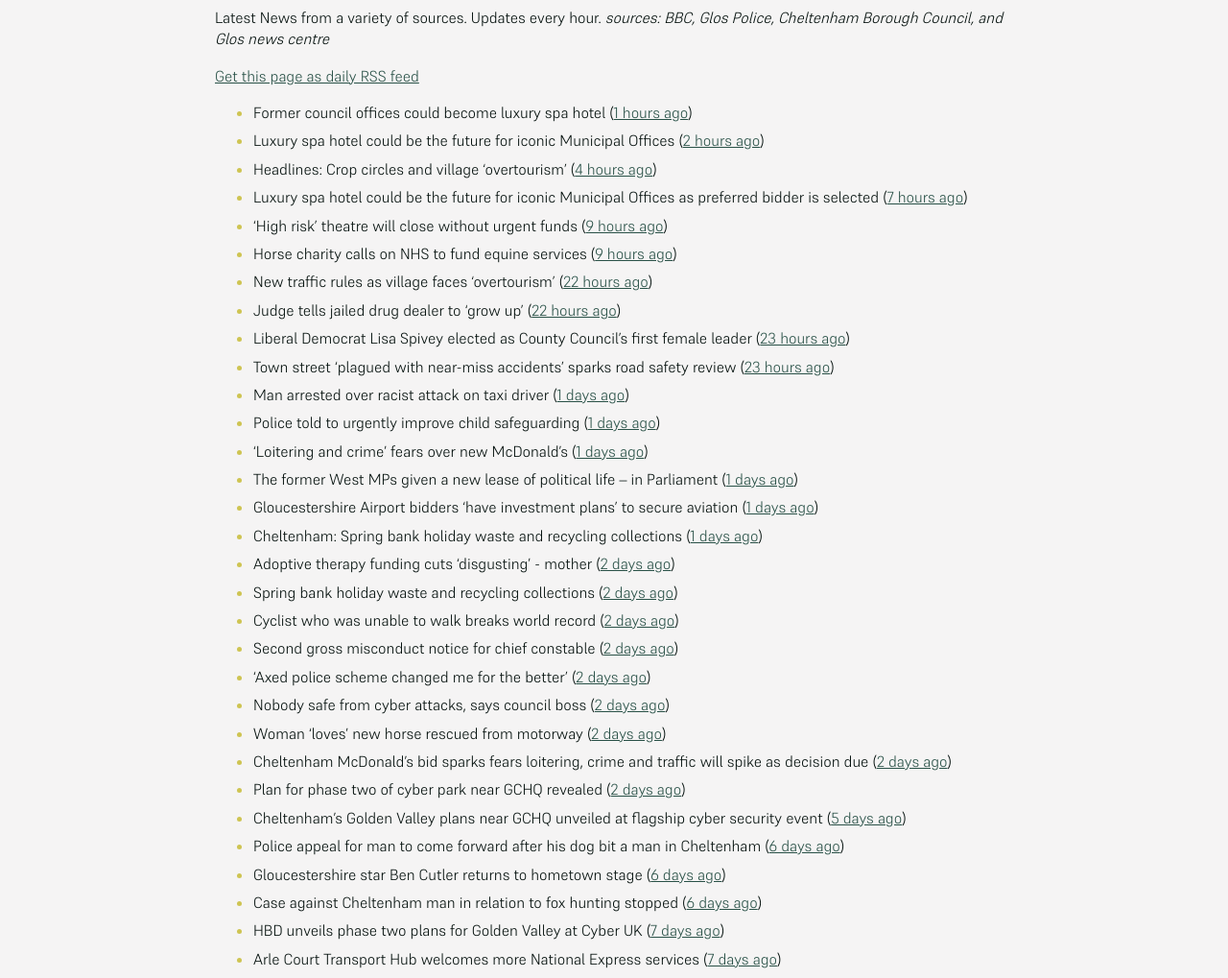
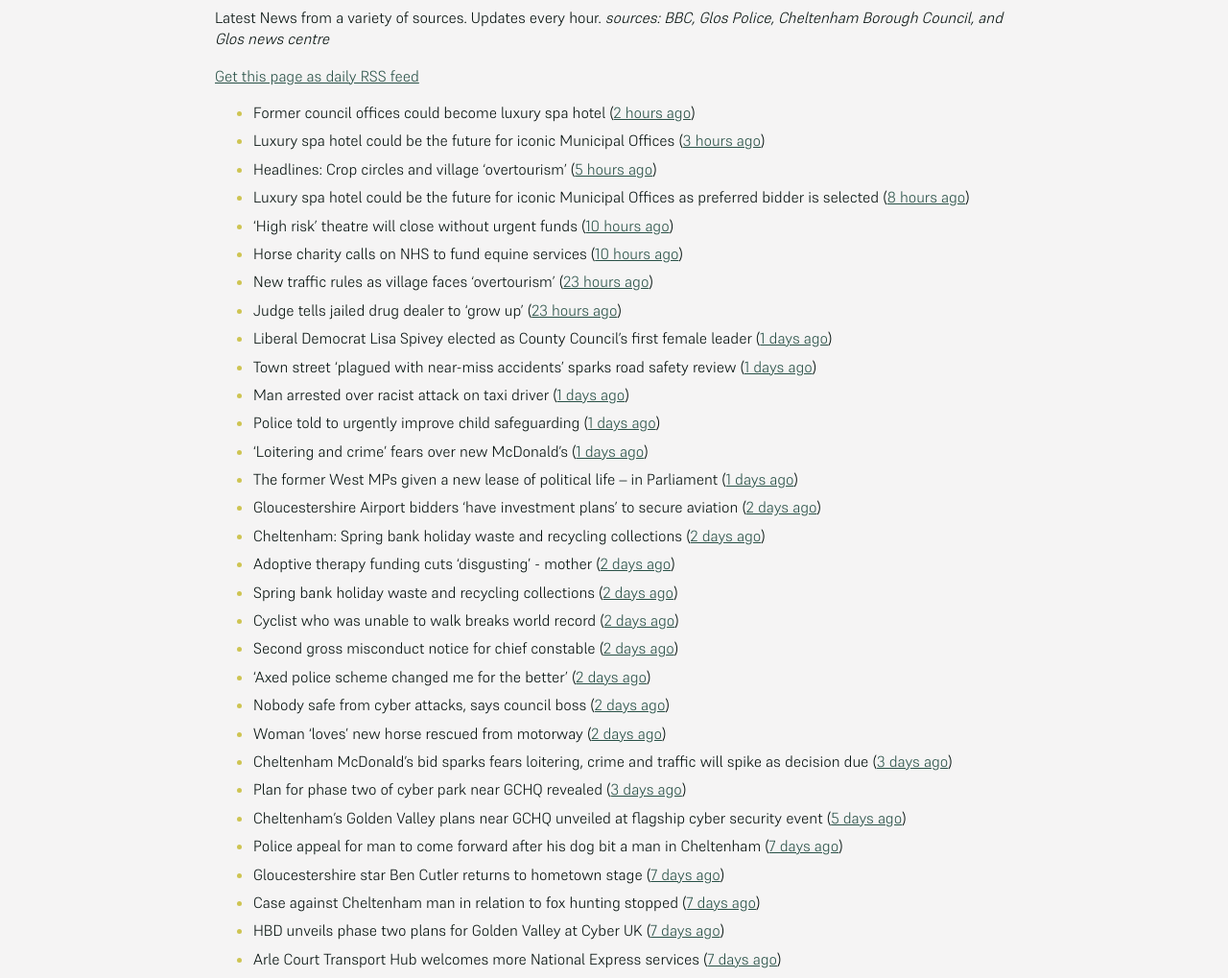
Before and after one commit to mat-0/cheltenham-open-data, a Jekyll site: the page built from _pages/news.md, in a window 1280 px wide and 1400 px high. Shown: the part 266-1285 px from the top of the window at 96% size. Built offline with Jekyll 4.4.1, drawn with Linux system fonts in a browser that asks for light colours; some of the changed text lies outside the part shown.

Commit message:
Updated 2025-05-22 15:58:10

```diff
--- a/_pages/news.md
+++ b/_pages/news.md
@@ -12,22 +12,22 @@ _sources: BBC, Glos Police, Cheltenham Borough Council, and Glos news centre_
 [Get this page as daily RSS feed](/daily.rss)
 
 <!-- news_marker starts -->
-- Former council offices could become luxury spa hotel ([1 hours ago](https://www.bbc.com/news/articles/c4g6e60kdy1o))
-- Luxury spa hotel could be the future for iconic Municipal Offices ([2 hours ago](https://gloucesternewscentre.co.uk/luxury-spa-hotel-could-be-the-future-for-iconic-municipal-offices/))
-- Headlines: Crop circles and village 'overtourism' ([4 hours ago](https://www.bbc.com/news/articles/ckgrj59nqg5o))
-- Luxury spa hotel could be the future for iconic Municipal Offices as preferred bidder is selected ([7 hours ago](https://www.cheltenham.gov.uk/news/article/3014/luxury_spa_hotel_could_be_the_future_for_iconic_municipal_offices_as_preferred_bidder_is_selected))
-- 'High risk' theatre will close without urgent funds ([9 hours ago](https://www.bbc.com/news/articles/cvgqqypywe1o))
-- Horse charity calls on NHS to fund equine services ([9 hours ago](https://www.bbc.com/news/articles/cy8d927xllzo))
-- New traffic rules as village faces 'overtourism' ([22 hours ago](https://www.bbc.com/news/articles/cvg99j1y39ro))
-- Judge tells jailed drug dealer to 'grow up' ([22 hours ago](https://www.bbc.com/news/articles/cp3qqky8gnwo))
-- Liberal Democrat Lisa Spivey elected as County Council’s first female leader ([23 hours ago](https://gloucesternewscentre.co.uk/liberal-democrat-lisa-spivey-elected-as-county-councils-first-female-leader/))
-- Town street ‘plagued with near-miss accidents’ sparks road safety review ([23 hours ago](https://gloucesternewscentre.co.uk/town-street-plagued-with-near-miss-accidents-sparks-road-safety-review/))
+- Former council offices could become luxury spa hotel ([2 hours ago](https://www.bbc.com/news/articles/c4g6e60kdy1o))
+- Luxury spa hotel could be the future for iconic Municipal Offices ([3 hours ago](https://gloucesternewscentre.co.uk/luxury-spa-hotel-could-be-the-future-for-iconic-municipal-offices/))
+- Headlines: Crop circles and village 'overtourism' ([5 hours ago](https://www.bbc.com/news/articles/ckgrj59nqg5o))
+- Luxury spa hotel could be the future for iconic Municipal Offices as preferred bidder is selected ([8 hours ago](https://www.cheltenham.gov.uk/news/article/3014/luxury_spa_hotel_could_be_the_future_for_iconic_municipal_offices_as_preferred_bidder_is_selected))
+- 'High risk' theatre will close without urgent funds ([10 hours ago](https://www.bbc.com/news/articles/cvgqqypywe1o))
+- Horse charity calls on NHS to fund equine services ([10 hours ago](https://www.bbc.com/news/articles/cy8d927xllzo))
+- New traffic rules as village faces 'overtourism' ([23 hours ago](https://www.bbc.com/news/articles/cvg99j1y39ro))
+- Judge tells jailed drug dealer to 'grow up' ([23 hours ago](https://www.bbc.com/news/articles/cp3qqky8gnwo))
+- Liberal Democrat Lisa Spivey elected as County Council’s first female leader ([1 days ago](https://gloucesternewscentre.co.uk/liberal-democrat-lisa-spivey-elected-as-county-councils-first-female-leader/))
+- Town street ‘plagued with near-miss accidents’ sparks road safety review ([1 days ago](https://gloucesternewscentre.co.uk/town-street-plagued-with-near-miss-accidents-sparks-road-safety-review/))
 - Man arrested over racist attack on taxi driver ([1 days ago](https://www.bbc.com/news/articles/c87jjwnqxz2o))
 - Police told to urgently improve child safeguarding ([1 days ago](https://www.bbc.com/news/articles/clyggrx8njeo))
 - ‘Loitering and crime’ fears over new McDonald’s ([1 days ago](https://www.bbc.com/news/articles/ckg4xerxx67o))
 - The former West MPs given a new lease of political life – in Parliament ([1 days ago](https://www.bbc.com/news/articles/cp8y26vvkyxo))
-- Gloucestershire Airport bidders ‘have investment plans’ to secure aviation ([1 days ago](https://gloucesternewscentre.co.uk/gloucestershire-airport-bidders-have-investment-plans-to-secure-aviation/))
-- Cheltenham: Spring bank holiday waste and recycling collections ([1 days ago](https://gloucesternewscentre.co.uk/cheltenham-spring-bank-holiday-waste-and-recycling-collections/))
+- Gloucestershire Airport bidders ‘have investment plans’ to secure aviation ([2 days ago](https://gloucesternewscentre.co.uk/gloucestershire-airport-bidders-have-investment-plans-to-secure-aviation/))
+- Cheltenham: Spring bank holiday waste and recycling collections ([2 days ago](https://gloucesternewscentre.co.uk/cheltenham-spring-bank-holiday-waste-and-recycling-collections/))
 - Adoptive therapy funding cuts 'disgusting' - mother ([2 days ago](https://www.bbc.com/news/articles/c4g2rpypmp9o))
 - Spring bank holiday waste and recycling collections ([2 days ago](https://www.cheltenham.gov.uk/news/article/3013/spring_bank_holiday_waste_and_recycling_collections))
 - Cyclist who was unable to walk breaks world record ([2 days ago](https://www.bbc.com/news/articles/ce822e66159o))
@@ -35,12 +35,12 @@ _sources: BBC, Glos Police, Cheltenham Borough Council, and Glos news centre_
 - 'Axed police scheme changed me for the better' ([2 days ago](https://www.bbc.com/news/articles/cj425087v5po))
 - Nobody safe from cyber attacks, says council boss ([2 days ago](https://www.bbc.com/news/articles/cyvm4ljl2l8o))
 - Woman 'loves' new horse rescued from motorway ([2 days ago](https://www.bbc.com/news/articles/c4g2r40ye9eo))
-- Cheltenham McDonald’s bid sparks fears loitering, crime and traffic will spike as decision due ([2 days ago](https://gloucesternewscentre.co.uk/cheltenham-mcdonalds-bid-sparks-fears-loitering-crime-and-traffic-will-spike-as-decision-due/))
-- Plan for phase two of cyber park near GCHQ revealed ([2 days ago](https://www.bbc.com/news/articles/clygqx2jp95o))
+- Cheltenham McDonald’s bid sparks fears loitering, crime and traffic will spike as decision due ([3 days ago](https://gloucesternewscentre.co.uk/cheltenham-mcdonalds-bid-sparks-fears-loitering-crime-and-traffic-will-spike-as-decision-due/))
+- Plan for phase two of cyber park near GCHQ revealed ([3 days ago](https://www.bbc.com/news/articles/clygqx2jp95o))
 - Cheltenham’s Golden Valley plans near GCHQ unveiled at flagship cyber security event ([5 days ago](https://gloucesternewscentre.co.uk/cheltenhams-golden-valley-plans-near-gchq-unveiled-at-flagship-cyber-security-event/))
-- Police appeal for man to come forward after his dog bit a man in Cheltenham ([6 days ago](https://gloucesternewscentre.co.uk/police-appeal-for-man-to-come-forward-after-his-dog-bit-a-man-in-cheltenham/))
-- Gloucestershire star Ben Cutler returns to hometown stage ([6 days ago](https://gloucesternewscentre.co.uk/gloucestershire-star-ben-cutler-returns-to-hometown-stage/))
-- Case against Cheltenham man in relation to fox hunting stopped ([6 days ago](https://gloucesternewscentre.co.uk/case-against-cheltenham-man-in-relation-to-fox-hunting-stopped/))
+- Police appeal for man to come forward after his dog bit a man in Cheltenham ([7 days ago](https://gloucesternewscentre.co.uk/police-appeal-for-man-to-come-forward-after-his-dog-bit-a-man-in-cheltenham/))
+- Gloucestershire star Ben Cutler returns to hometown stage ([7 days ago](https://gloucesternewscentre.co.uk/gloucestershire-star-ben-cutler-returns-to-hometown-stage/))
+- Case against Cheltenham man in relation to fox hunting stopped ([7 days ago](https://gloucesternewscentre.co.uk/case-against-cheltenham-man-in-relation-to-fox-hunting-stopped/))
 - HBD unveils phase two plans for Golden Valley at Cyber UK ([7 days ago](https://www.cheltenham.gov.uk/news/article/3012/hbd_unveils_phase_two_plans_for_golden_valley_at_cyber_uk))
 - Arle Court Transport Hub welcomes more National Express services ([7 days ago](https://gloucesternewscentre.co.uk/arle-court-transport-hub-welcomes-more-national-express-services/))
 - Golden Valley social value promise will deliver real value to communities ([7 days ago](https://www.cheltenham.gov.uk/news/article/3011/golden_valley_social_value_promise_will_deliver_real_value_to_communities))
@@ -50,15 +50,15 @@ _sources: BBC, Glos Police, Cheltenham Borough Council, and Glos news centre_
 - Does your parish council reflect your local area? ([9 days ago](https://www.cheltenham.gov.uk/news/article/3009/does_your_parish_council_reflect_your_local_area))
 - Cheltenham Mayor’s inauguration and medal of honour ([9 days ago](https://www.cheltenham.gov.uk/news/article/3008/cheltenham_mayors_inauguration_and_medal_of_honour))
 - Tributes paid to ‘very decent and honest’ former Dowty worker and Cheltenham councillor ([9 days ago](https://gloucesternewscentre.co.uk/tributes-paid-to-very-decent-and-honest-former-dowty-worker-and-cheltenham-councillor/))
-- Shire Hall on course for by minority Lib Dem ([9 days ago](https://gloucesternewscentre.co.uk/shire-hall-on-course-for-by-minority-lib-dem/))
+- Shire Hall on course for by minority Lib Dem ([10 days ago](https://gloucesternewscentre.co.uk/shire-hall-on-course-for-by-minority-lib-dem/))
 - Gloucester hospital staff suffer thousands of attacks from patients ([10 days ago](https://gloucesternewscentre.co.uk/gloucester-hospital-staff-suffer-thousands-of-attacks-from-patients/))
 - Mother’s death and spike in stillbirths prompts investigations ([13 days ago](https://gloucesternewscentre.co.uk/mothers-death-and-spike-in-stillbirths-prompts-investigations/))
 - Hospital chiefs accused of ‘misleading the public’ amid pay dispute ([13 days ago](https://gloucesternewscentre.co.uk/hospital-chiefs-accused-of-misleading-the-public-amid-pay-dispute/))
-- Controlled explosion takes place in Chedworth ([13 days ago](https://gloucesternewscentre.co.uk/controlled-explosion-takes-place-in-chedworth/))
+- Controlled explosion takes place in Chedworth ([14 days ago](https://gloucesternewscentre.co.uk/controlled-explosion-takes-place-in-chedworth/))
 - Cheltenham Feel Good card launched to boost health and fitness ([14 days ago](https://www.cheltenham.gov.uk/news/article/3007/cheltenham_feel_good_card_launched_to_boost_health_and_fitness))
-- Council wants your views on domestic abuse ([14 days ago](https://gloucesternewscentre.co.uk/council-wants-your-views-on-domestic-abuse/))
+- Council wants your views on domestic abuse ([15 days ago](https://gloucesternewscentre.co.uk/council-wants-your-views-on-domestic-abuse/))
 - Community projects awarded funding to improve health and wellbeing ([15 days ago](https://www.cheltenham.gov.uk/news/article/3006/community_projects_awarded_funding_to_improve_health_and_wellbeing))
-- Threatening Cotswold woman who carried knife in public spared jail ([15 days ago](https://gloucesternewscentre.co.uk/threatening-cotswold-woman-who-carried-knife-in-public-spared-jail/))
+- Threatening Cotswold woman who carried knife in public spared jail ([16 days ago](https://gloucesternewscentre.co.uk/threatening-cotswold-woman-who-carried-knife-in-public-spared-jail/))
 - Work set to begin on final stage of A435 Cheltenham to Bishop’s Cleeve cycleway ([16 days ago](https://gloucesternewscentre.co.uk/work-set-to-begin-on-final-stage-of-a435-cheltenham-to-bishops-cleeve-cycleway/))
 - Gloucester Royal Marines Cadets win National Competition ([16 days ago](https://gloucesternewscentre.co.uk/gloucester-royal-marines-cadets-win-national-competition/))
 - Bowls: Gloucestershire finally put to bed their last remaining competition of season ([16 days ago](https://gloucesternewscentre.co.uk/bowls-gloucestershire-finally-put-to-bed-their-last-remaining-competition-of-season/))
```
Also changed, not shown: _data/flood.json (+5 -27 lines), _pages/fix-my-street.md (+5 -5 lines), index.md (+4 -4 lines).
